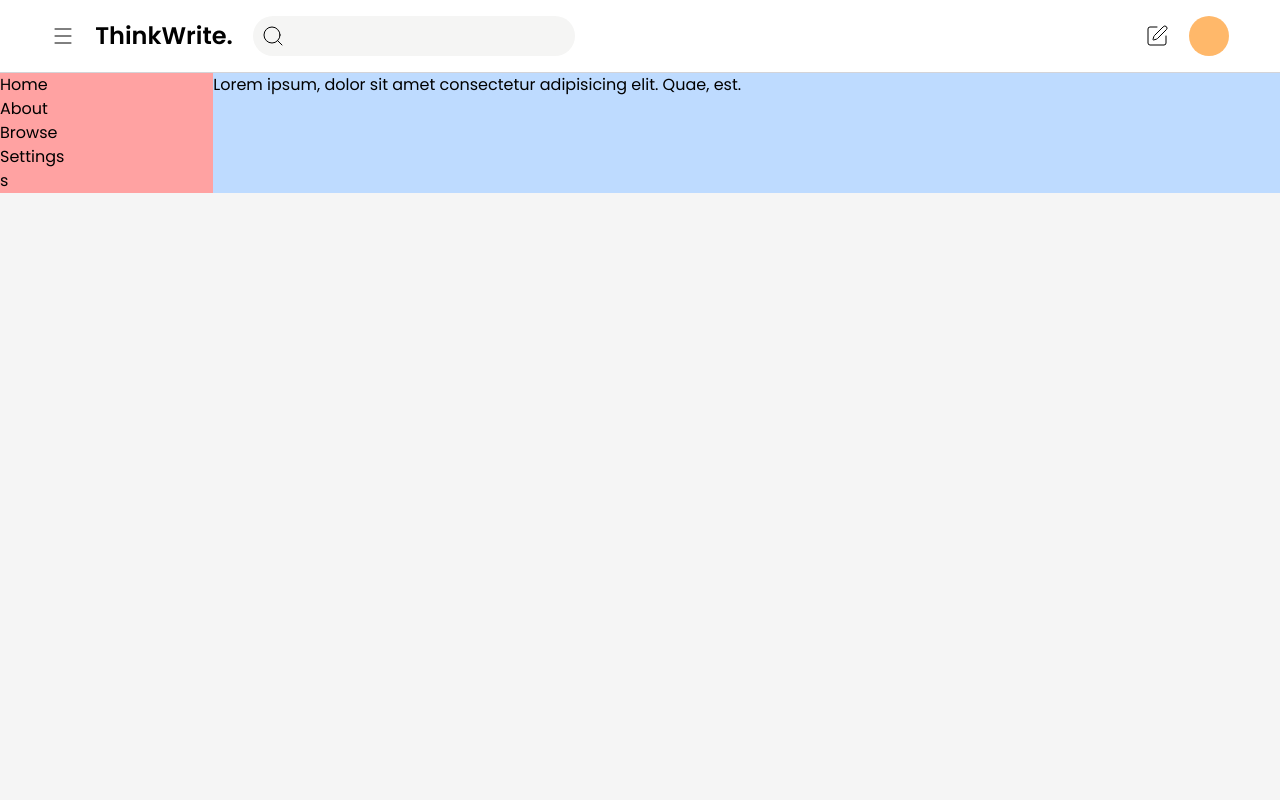
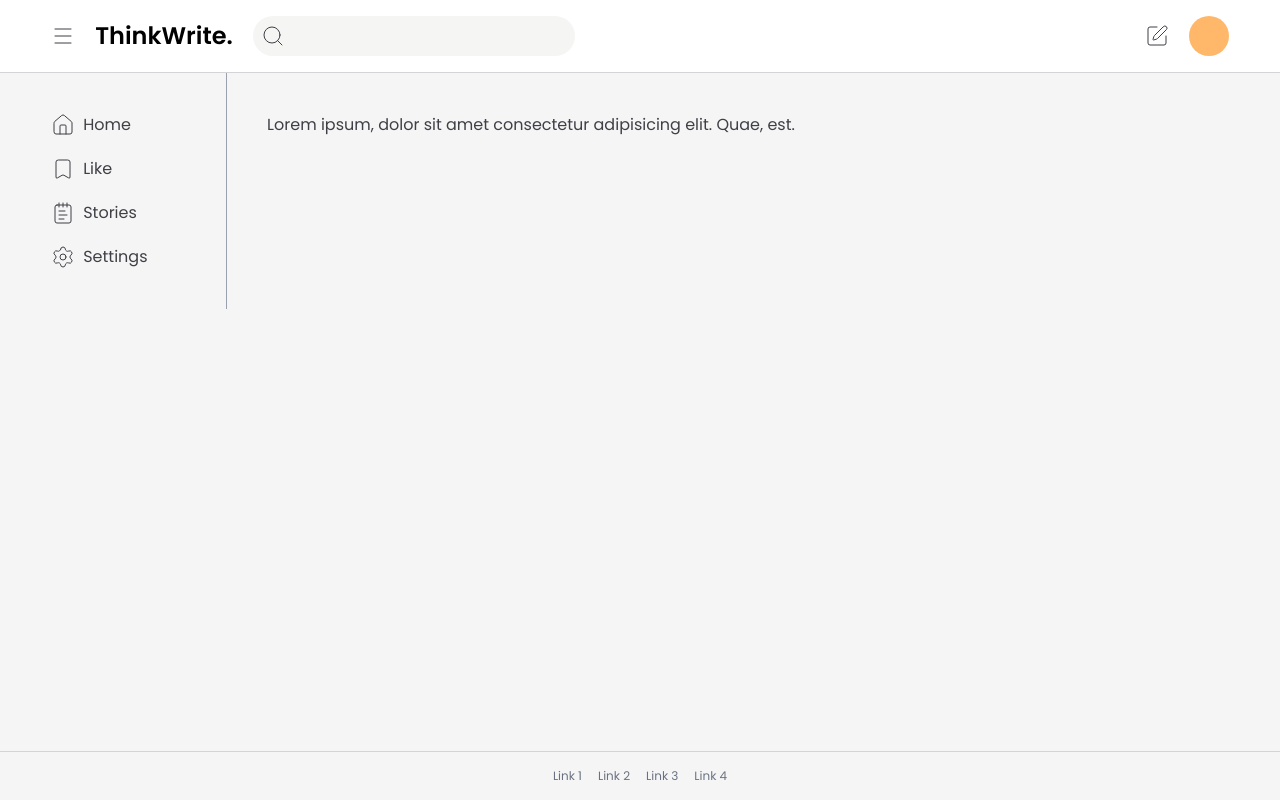
Before and after one commit to ralphreevencarandang/ThinkWrite, a Next.js app: page /dashboard in a window 1280 px wide. Built offline with nearby package versions, Linux system fonts and the light colour scheme.

Commit message:
fix the navbar layout and animation

```diff
--- a/Sections/root/Footer.tsx
+++ b/Sections/root/Footer.tsx
@@ -2,7 +2,7 @@ import React from 'react'
 import Link from 'next/link'
 const Footer = () => {
   return (
-    <footer className='border-t padding-x  py-4 text-gray-500 '>
+    <footer className='border-t border-zinc-300 padding-x  py-4 text-gray-500 '>
         <div className='max-container  text-xs flex justify-center gap-4'>
             <Link href="">Link 1</Link>
             <Link href="">Link 2</Link>
--- a/Sections/root/Hero.tsx
+++ b/Sections/root/Hero.tsx
@@ -2,7 +2,7 @@ import React from 'react'
 import Button from '@/components/root/Button'
 const Hero = () => {
   return (
-    <div className='padding-x max-container h-full py-10   sm:flex sm:flex-col sm:justify-center'>
+    <div className='padding-x max-container h-full py-10 flex items-center  sm:flex sm:flex-col sm:justify-center'>
         <div className='space-y-5'>
             <h1 className='text-6xl'>Human stories & ideas</h1>
             <p>A place to read, write, and deepen your understanding</p>
--- a/app/(admin)/dashboard/page.tsx
+++ b/app/(admin)/dashboard/page.tsx
@@ -23,7 +23,7 @@ const Dashboard = () => {
           <DesktopSidebar isDesktopMenu={isDesktopMenu}/>
 
 
-          <div className='bg-blue-200 w-full'>
+          <div className=' w-full p-10'>
             <p>Lorem ipsum, dolor sit amet consectetur adipisicing elit. Quae, est.</p>
           </div>
 
--- a/app/(root)/landing/page.tsx
+++ b/app/(root)/landing/page.tsx
@@ -1,14 +1,13 @@
 import React from 'react'
 import Navbar from "@/components/root/Navbar";
-import Footer from "@/Sections/root/Footer";
-import Hero from "@/Sections/root/Hero";
+import Footer from "@/sections/root/Footer";
+import Hero from "@/sections/root/Hero";
 
 const LandingPage = () => {
   return (
-    <div className='flex flex-col h-screen'>
+    <div className=''>
         <Navbar/>
         <Hero/>
-        <Footer/>
     </div>
   )
 }
--- a/app/layout.tsx
+++ b/app/layout.tsx
@@ -1,7 +1,7 @@
 import type { Metadata } from "next";
 import { Geist, Geist_Mono, Poppins } from "next/font/google";
 import "./globals.css";
-
+import Footer from "@/sections/root/Footer";
 const geistSans = Geist({
   variable: "--font-geist-sans",
   subsets: ["latin"],
@@ -31,9 +31,17 @@ export default function RootLayout({
   return (
     <html lang="en">
       <body
-        className={` ${poppins.className} antialiased bg-dirty `}
+        className={` ${poppins.className} antialiased bg-dirty text-zinc-700`}
       >
-        {children}
+
+        <div className="flex flex-col min-h-screen">
+          <main className="flex-1">
+            {children}
+          </main>
+          <Footer/>
+
+        </div>
+
       </body>
     </html>
   );
--- a/app/page.tsx
+++ b/app/page.tsx
@@ -2,11 +2,11 @@ import Image from "next/image";
 import LandingPage from "./(root)/landing/page";
 export default function Home() {
   return (
-    <main className="flex flex-col h-screen ">
+    <section className="">
 
       <LandingPage/>
 
 
-    </main>
+    </section>
   );
 }
--- a/components/admin/DesktopSidebar.tsx
+++ b/components/admin/DesktopSidebar.tsx
@@ -2,6 +2,9 @@ import React from 'react'
 import { useGSAP } from '@gsap/react'
 import gsap from 'gsap'
 import { useRef } from 'react'
+import Link from 'next/link'
+import { Bookmark, House, NotepadText, Settings } from 'lucide-react'
+
 const DesktopSidebar = ( {isDesktopMenu} : {isDesktopMenu : boolean}) => {
 
     const desktopSidebarRef = useRef<HTMLDivElement>(null);
@@ -9,24 +12,35 @@ const DesktopSidebar = ( {isDesktopMenu} : {isDesktopMenu : boolean}) => {
     useGSAP(()=>{
         if(!desktopSidebarRef.current) return
 
-        gsap.to(desktopSidebarRef.current, {
+        let tl = gsap.timeline();
+
+        tl.to(desktopSidebarRef.current, {
                 x: isDesktopMenu ? 0 : -300,
-                autoAlpha: isDesktopMenu ? 1 : 0,
-                display: isDesktopMenu ? 'block' : 'none',
-                duration: 0.4,
-                ease: 'power1.inOut',
-                opacity: 1
+                duration: 0.8,
+                ease: "back.inOut",
+                opacity: 1,
+                width: isDesktopMenu ? '256px' : 0
         })
 
 
     },[isDesktopMenu])
   return (
-        <div  ref={desktopSidebarRef} className='bg-red-300 w-3xs hidden xl:block'>
-            <ul>
-              <li>Home</li>
-              <li>About</li>
-              <li>Browse</li>
-              <li>Settings</li>s
+        <div  ref={desktopSidebarRef} className=' w-3xs hidden xl:block border-r border-gray-400 padding-x py-10 '>
+            <ul className='space-y-5'>
+              <li>
+                <Link href={''} className='flex gap-2 items-center hover:text-black transition-all'> <House  strokeWidth={1} />Home</Link>
+              </li>
+              <li>
+                <Link href={''} className='flex gap-2 items-center hover:text-black transition-all'> <Bookmark  strokeWidth={1} />Like</Link>
+              </li>
+              <li>
+                <Link href={''} className='flex gap-2 items-center hover:text-black transition-all'> <NotepadText  strokeWidth={1} />Stories</Link>
+              </li>
+              <li>
+                <Link href={''} className='flex gap-2 items-center hover:text-black transition-all'> <Settings  strokeWidth={1} />Settings</Link>
+              </li>
+
+
             </ul>
           </div>
   )
--- a/components/admin/Navbar.tsx
+++ b/components/admin/Navbar.tsx
@@ -13,20 +13,21 @@ const Navbar = ({onMobileMenuClick, onDesktopMenuClick} : NavbarProps) => {
 
   return (
 
-    <nav>
+    <header>
          <div className='w-full bg-white  padding-x border-b border-zinc-300'>
 
-            <div className=" flex justify-between items-center py-4 text-sm font-semibold">
+            <nav className=" flex justify-between items-center py-4 text-sm font-semibold">
 
                 {/* Container 1 */}
                 <div className='flex items-center gap-5'>
 
                    {/*  Mobile Menu*/}
-                    <button className='cursor-pointer xl:hidden' onClick={onMobileMenuClick} ><Menu  strokeWidth={1}/></button>
+                    <button className='cursor-pointer xl:hidden' onClick={onMobileMenuClick} ><Menu  strokeWidth={1} className=' hover:text-black transition-all'/></button>
                     {/* Desktop Menu */}
-                    <button className='cursor-pointer hidden xl:block' onClick={onDesktopMenuClick}><Menu  strokeWidth={1}/></button>
+                    <button className='cursor-pointer hidden xl:block' onClick={onDesktopMenuClick}><Menu  strokeWidth={1} className=' hover:text-black transition-all'/></button>
 
-                    <h1 className='text-xl sm:text-2xl font-semibold text-black '>ThinkWrite.</h1>
+                    <Link href={''} className='text-xl sm:text-2xl font-semibold text-black'>ThinkWrite.</Link>
+
 
                     <div className='bg-stone-100 p-2 rounded-full sm:flex sm:items-center  gap-2 hidden '>
 
@@ -40,7 +41,7 @@ const Navbar = ({onMobileMenuClick, onDesktopMenuClick} : NavbarProps) => {
 
                     <button className='cursor-pointer hidden sm:block'>
 
-                        <SquarePen strokeWidth={1}/>
+                        <SquarePen strokeWidth={1} className='hover:text-black transition-all'/>
                     </button>
 
                      <button className='sm:hidden'>
@@ -52,11 +53,11 @@ const Navbar = ({onMobileMenuClick, onDesktopMenuClick} : NavbarProps) => {
                     </div>
                 </div>
 
-            </div>
+            </nav>
 
         </div>
 
-    </nav>
+    </header>
 
 
 
--- a/components/admin/Sidebar.tsx
+++ b/components/admin/Sidebar.tsx
@@ -1,6 +1,6 @@
 'use client'
-
-import { Menu } from 'lucide-react'
+import Link from 'next/link'
+import { Bookmark, House, Menu, NotepadText, Settings } from 'lucide-react'
 import { useGSAP } from '@gsap/react'
 import gsap from 'gsap'
 import { useRef } from 'react'
@@ -45,11 +45,37 @@ const Sidebar = ({onMobileMenuClick, isOpen} : SidebarProps) => {
 
         <div>
 
-          <div className='flex gap-4 items-center'>
-            <button onClick={onMobileMenuClick} className='cursor-pointer'>
-              <Menu strokeWidth={1} />
-            </button>
-            <p className='text-xl font-semibold'>ThinkWrite.</p>
+          <div className='space-y-10'>
+
+            <div className='flex gap-4'>
+                <button onClick={onMobileMenuClick} className='cursor-pointer'>
+                <Menu strokeWidth={1} />
+              </button>
+
+              <Link href={''} className='text-black text-lg '>ThinkWrite.</Link>
+
+
+            </div>
+
+            <div>
+
+              <ul className='space-y-5'>
+                <li>
+                  <Link href={''} className='flex gap-2 items-center hover:text-black transition-all'> <House  strokeWidth={1} />Home</Link>
+                </li>
+                <li>
+                  <Link href={''} className='flex gap-2 items-center hover:text-black transition-all'> <Bookmark  strokeWidth={1} />Like</Link>
+                </li>
+                <li>
+                  <Link href={''} className='flex gap-2 items-center hover:text-black transition-all'> <NotepadText  strokeWidth={1} />Stories</Link>
+                </li>
+                <li>
+                  <Link href={''} className='flex gap-2 items-center hover:text-black transition-all'> <Settings  strokeWidth={1} />Settings</Link>
+                </li>
+
+
+              </ul>
+            </div>
           </div>
 
         </div>
--- a/components/root/Navbar.tsx
+++ b/components/root/Navbar.tsx
@@ -2,25 +2,25 @@ import React from 'react'
 import Link from 'next/link'
 const Navbar = () => {
   return (
-    <nav className='w-full bg-dirty  padding-x border-b'>
+    <header className='w-full bg-dirty  padding-x border-b border-zinc-300'>
         <div className="max-container flex justify-between items-center py-4 text-sm font-semibold">
 
             <div>
-                <h1>ThinkWrite.</h1>
+                <Link href={''} className='text-black text-lg'>ThinkWrite.</Link>
             </div>
 
-            <div>
+            <nav>
                 <ul className='flex items-center space-x-4'>
                     <Link href={''}><li className='hidden sm:block'>Browse</li></Link>
                     <Link href={''}><li className='hidden sm:block'>About Us</li></Link>
                     <Link href={''}><li className='hidden sm:block'>Sign in</li></Link>
                     <Link href={''}><li className='bg-black text-white px-2 py-1 rounded'>Get started</li></Link>
                 </ul>
-            </div>
+            </nav>
 
         </div>
 
-    </nav>
+    </header>
   )
 }
 
```
